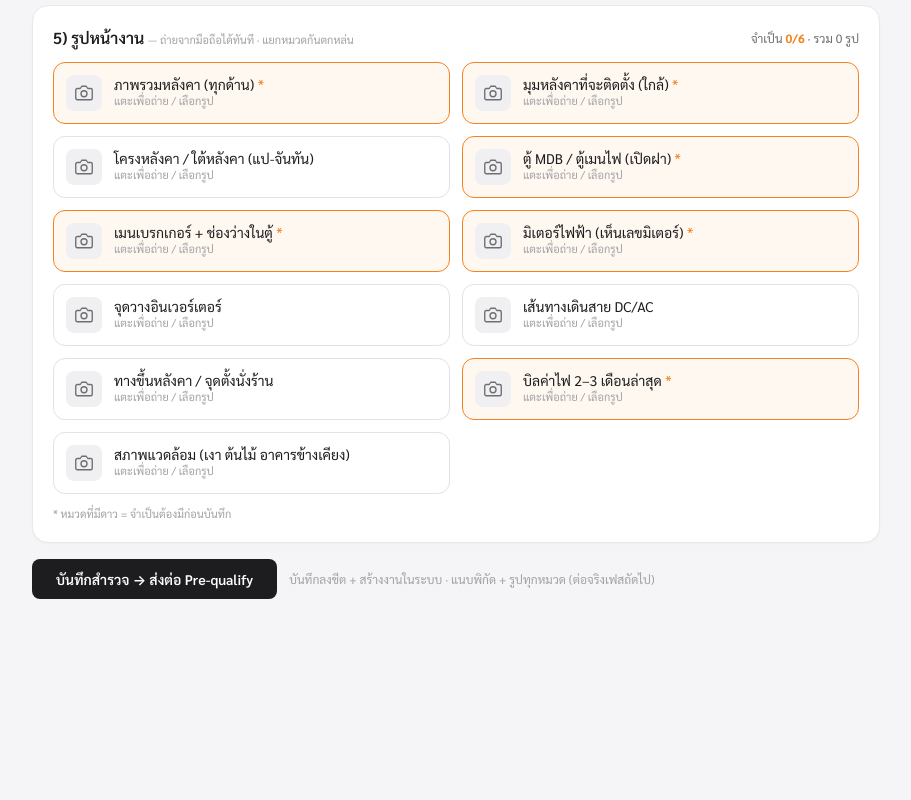
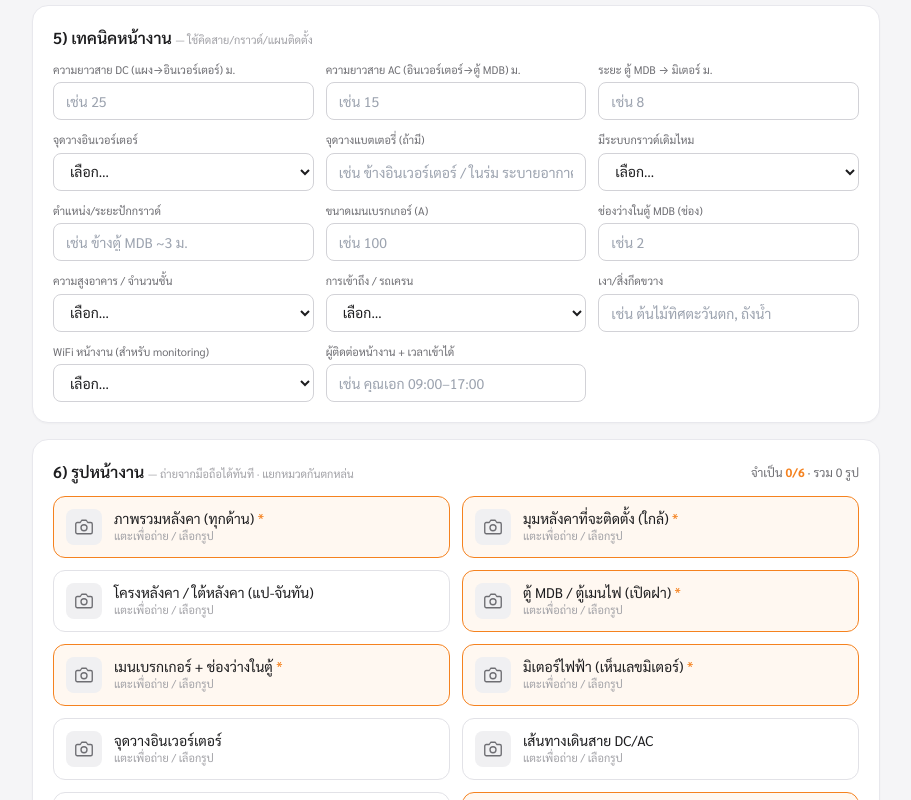
Before and after one commit to MORIZO168/mpower-app, a Next.js app in the folder mpower-app-source-v3/: page /survey in a window 1280 px wide. Shown: the part 1140-1940 px from the top of the page, without its empty margins (304-1215 px from the left). Before the commit the page ends 1763 px from the top, so only its background shows below. Built offline with nearby package versions, Linux system fonts and the light colour scheme.

Commit message:
Update page.js

```diff
--- a/mpower-app-source-v3/app/survey/page.js
+++ b/mpower-app-source-v3/app/survey/page.js
@@ -158,8 +158,38 @@ export default function SurveyPage() {
       </div>
 
       <div className="card p-5 mb-4">
+        <div className="font-semibold text-[#1d1d1f] mb-3">5) เทคนิคหน้างาน <span className="text-[11px] font-normal text-[#a1a1a6]">— ใช้คิดสาย/กราวด์/แผนติดตั้ง</span></div>
+        <div className="grid md:grid-cols-3 gap-3">
+          <div><Lbl>ความยาวสาย DC (แผง→อินเวอร์เตอร์) ม.</Lbl><input type="number" className={inCls} placeholder="เช่น 25" /></div>
+          <div><Lbl>ความยาวสาย AC (อินเวอร์เตอร์→ตู้ MDB) ม.</Lbl><input type="number" className={inCls} placeholder="เช่น 15" /></div>
+          <div><Lbl>ระยะ ตู้ MDB → มิเตอร์ ม.</Lbl><input type="number" className={inCls} placeholder="เช่น 8" /></div>
+          <div><Lbl>จุดวางอินเวอร์เตอร์</Lbl>
+            <select className={inCls} defaultValue=""><option value="" disabled>เลือก…</option>{["ผนังในบ้าน (ในร่ม)", "โรงจอดรถ", "ระเบียง/ชายคา", "ห้องไฟฟ้า", "ผนังนอก (มีกันแดดฝน)"].map((t) => <option key={t}>{t}</option>)}</select>
+          </div>
+          <div><Lbl>จุดวางแบตเตอรี่ (ถ้ามี)</Lbl><input className={inCls} placeholder="เช่น ข้างอินเวอร์เตอร์ / ในร่ม ระบายอากาศ" /></div>
+          <div><Lbl>มีระบบกราวด์เดิมไหม</Lbl>
+            <select className={inCls} defaultValue=""><option value="" disabled>เลือก…</option>{["มี — ใช้ร่วมได้", "มี — แต่ต้องปักเพิ่ม", "ไม่มี — ต้องปักใหม่"].map((t) => <option key={t}>{t}</option>)}</select>
+          </div>
+          <div><Lbl>ตำแหน่ง/ระยะปักกราวด์</Lbl><input className={inCls} placeholder="เช่น ข้างตู้ MDB ~3 ม." /></div>
+          <div><Lbl>ขนาดเมนเบรกเกอร์ (A)</Lbl><input type="number" className={inCls} placeholder="เช่น 100" /></div>
+          <div><Lbl>ช่องว่างในตู้ MDB (ช่อง)</Lbl><input type="number" className={inCls} placeholder="เช่น 2" /></div>
+          <div><Lbl>ความสูงอาคาร / จำนวนชั้น</Lbl>
+            <select className={inCls} defaultValue=""><option value="" disabled>เลือก…</option>{["1 ชั้น", "2 ชั้น", "3 ชั้น", "มากกว่า 3 ชั้น"].map((t) => <option key={t}>{t}</option>)}</select>
+          </div>
+          <div><Lbl>การเข้าถึง / รถเครน</Lbl>
+            <select className={inCls} defaultValue=""><option value="" disabled>เลือก…</option>{["รถเครนเข้าได้ถึงหน้างาน", "รถเข้าได้แต่ต้องแบกต่อ", "เข้าซอยแคบ/แบกไกล", "ต้องใช้นั่งร้าน/โรยตัว"].map((t) => <option key={t}>{t}</option>)}</select>
+          </div>
+          <div><Lbl>เงา/สิ่งกีดขวาง</Lbl><input className={inCls} placeholder="เช่น ต้นไม้ทิศตะวันตก, ถังน้ำ" /></div>
+          <div><Lbl>WiFi หน้างาน (สำหรับ monitoring)</Lbl>
+            <select className={inCls} defaultValue=""><option value="" disabled>เลือก…</option>{["มี WiFi", "ใช้ซิม/4G", "ไม่มีเน็ต"].map((t) => <option key={t}>{t}</option>)}</select>
+          </div>
+          <div><Lbl>ผู้ติดต่อหน้างาน + เวลาเข้าได้</Lbl><input className={inCls} placeholder="เช่น คุณเอก 09:00–17:00" /></div>
+        </div>
+      </div>
+
+      <div className="card p-5 mb-4">
         <div className="flex items-center mb-1">
-          <div className="font-semibold text-[#1d1d1f]">5) รูปหน้างาน <span className="text-[11px] font-normal text-[#a1a1a6]">— ถ่ายจากมือถือได้ทันที · แยกหมวดกันตกหล่น</span></div>
+          <div className="font-semibold text-[#1d1d1f]">6) รูปหน้างาน <span className="text-[11px] font-normal text-[#a1a1a6]">— ถ่ายจากมือถือได้ทันที · แยกหมวดกันตกหล่น</span></div>
           <div className="ml-auto text-xs text-[#6e6e73]">จำเป็น <b className={reqDone === reqCats.length ? "text-[#1a7d3a]" : "text-[#F5821F]"}>{reqDone}/{reqCats.length}</b> · รวม {totalShots} รูป</div>
         </div>
         <div className="grid sm:grid-cols-2 gap-3 mt-3">
```
